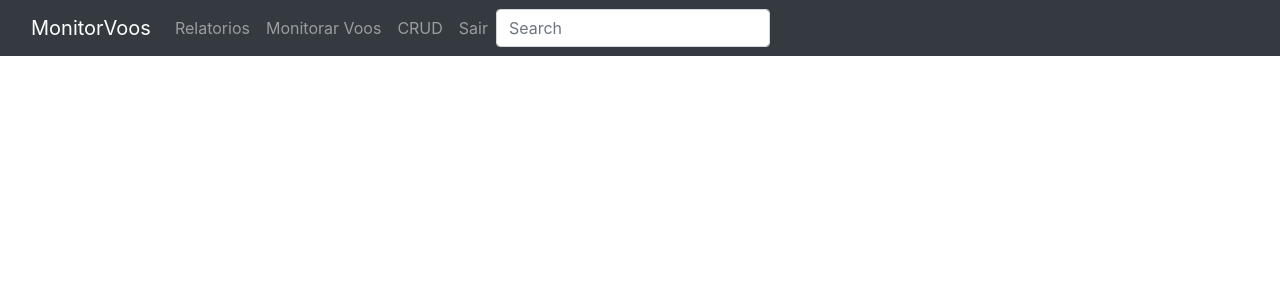
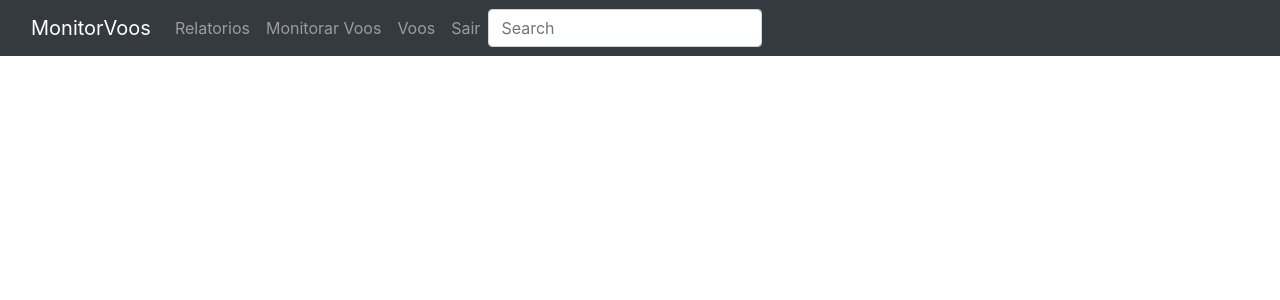
Before and after one commit to Mich3l-Br1t0/PCS3643-Lab_Eng_Soft, a Django app: page /home/ in a window 1280 px wide. Shown: the top 300 px of the page. Run offline with Django 4.2, Linux system fonts and the light colour scheme; a user stored in the database is signed in; some libraries are stand-ins or nearby versions.

Commit message:
Ajustando CRUD de voos

```diff
--- a/MonitorVoos/Main/urls.py
+++ b/MonitorVoos/Main/urls.py
@@ -6,5 +6,5 @@ urlpatterns = [
     path("", views.index, name="index"),
     path("home/", views.home, name="home"),
     path("signup/", views.signup, name="signup"),
-    path("home/crud/", views.crud, name="crud"),
+    path("home/flights_crud/", views.flights_crud, name="flights_crud"),
 ]
--- a/MonitorVoos/Main/views.py
+++ b/MonitorVoos/Main/views.py
@@ -40,7 +40,7 @@ def monitoring(request):
     return render(request, "monitoring.html")
 
 
-def crud(request):
+def flights_crud(request):
     if request.method == "POST":
         form = Newflightform(request.POST)
         print(request.POST)
@@ -49,4 +49,4 @@ def crud(request):
         return redirect("/")
     else:
         form = Newflightform()
-    return render(request, "crud.html", {"form": form})
+    return render(request, "flights_crud.html", {"form": form})
--- a/MonitorVoos/templates/home.html
+++ b/MonitorVoos/templates/home.html
@@ -91,7 +91,7 @@
                             <a class="nav-link" href="monitoring">Monitorar Voos</a>
                         </li>
                         <li class="nav-item">
-                            <a class="nav-link" href="crud">CRUD</a>
+                            <a class="nav-link" href="flights_crud">Voos</a>
                         </li>
                         <li class="nav-item">
                             <a class="nav-link" href="{% url 'logout'%}">Sair</a>
```
Also changed, not shown: MonitorVoos/templates/flights_crud.html (renamed from MonitorVoos/templates/crud.html, +4 -4 lines), MonitorVoos/db.sqlite3.
